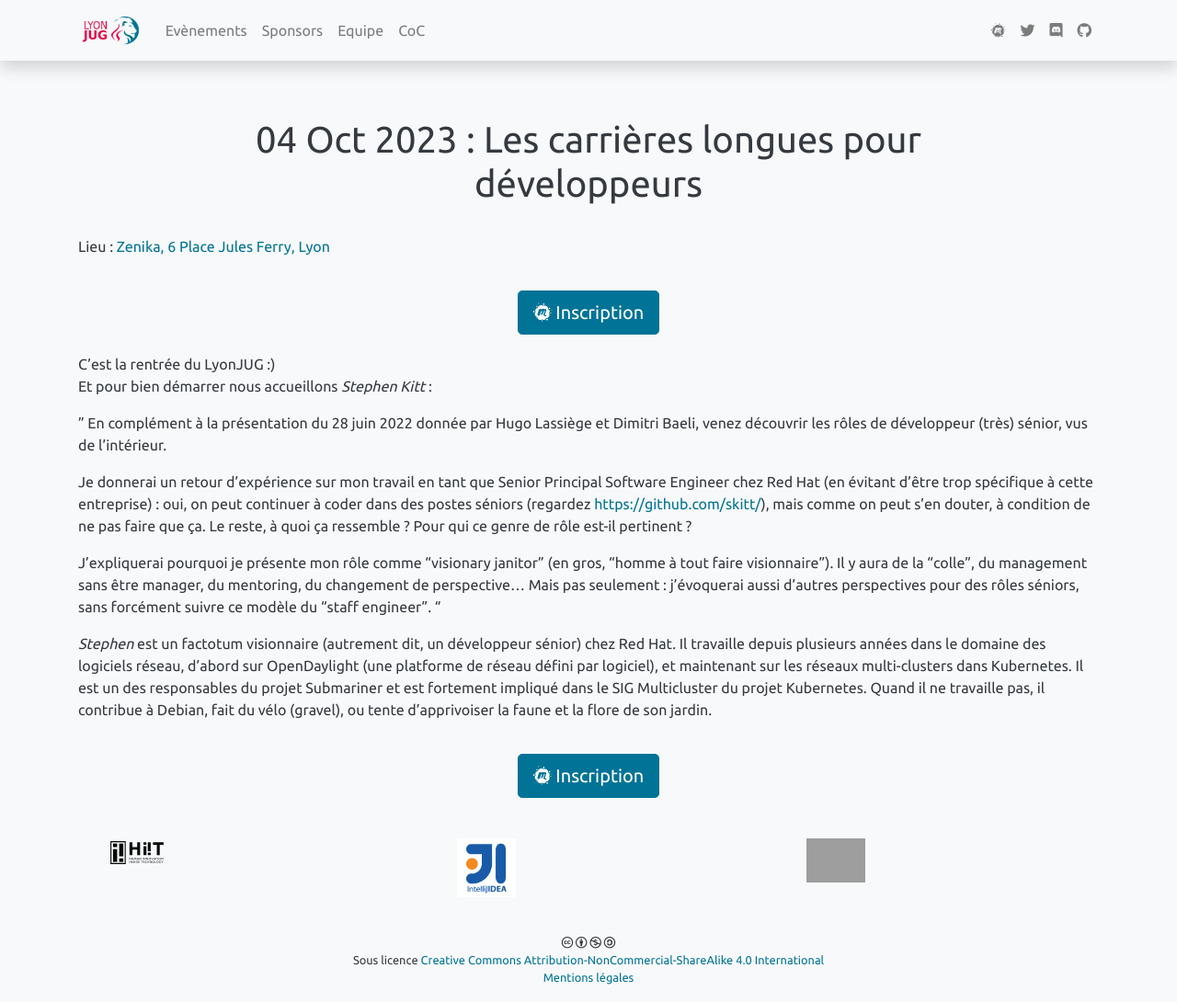
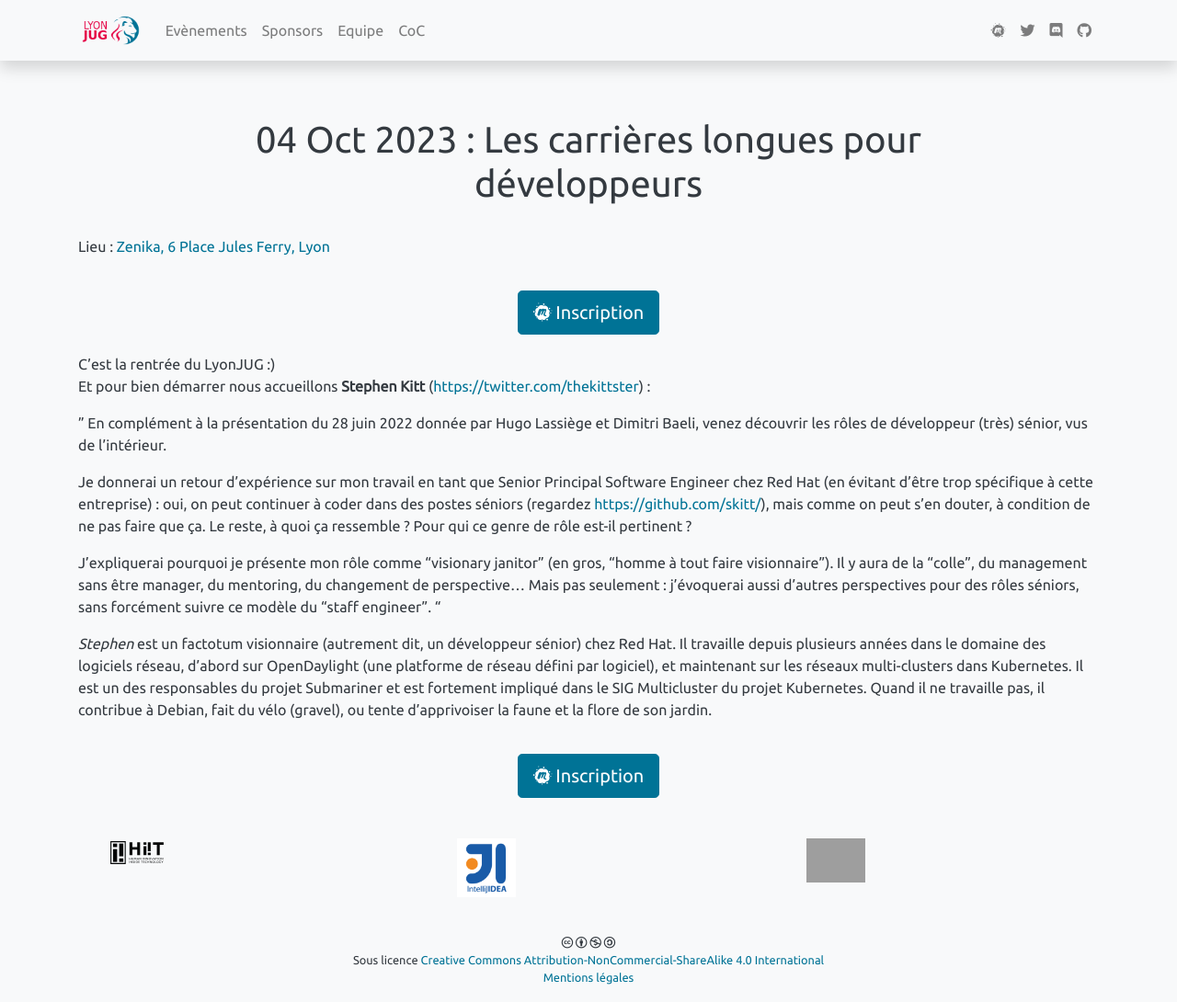
Before and after one commit to lyonjug/lyonjug.org, a Jekyll site: the page built from _posts/2023-10-04-les-carrieres-longues-pour-developpeurs.md, in a window 1280 px wide and 1090 px high. Shown: the whole window at 92% size. Built offline with Jekyll 4.4.1, drawn with Linux system fonts in a browser that asks for light colours; some of the changed lines change nothing that is shown; grey boxes are pictures that could not be loaded.

Commit message:
small fixes

```diff
--- a/_posts/2023-10-04-les-carrieres-longues-pour-developpeurs.md
+++ b/_posts/2023-10-04-les-carrieres-longues-pour-developpeurs.md
@@ -6,7 +6,7 @@ meetup-event-id: "296140980"
 ---
 
 C'est la rentrée du LyonJUG :)
-Et pour bien démarrer nous accueillons *Stephen Kitt* :
+Et pour bien démarrer nous accueillons **Stephen Kitt** ([https://twitter.com/thekittster](https://twitter.com/thekittster)) :
 
 " En complément à la présentation du 28 juin 2022 donnée par Hugo Lassiège et Dimitri Baeli, venez découvrir les rôles de développeur (très) sénior, vus de l'intérieur.
 
```
